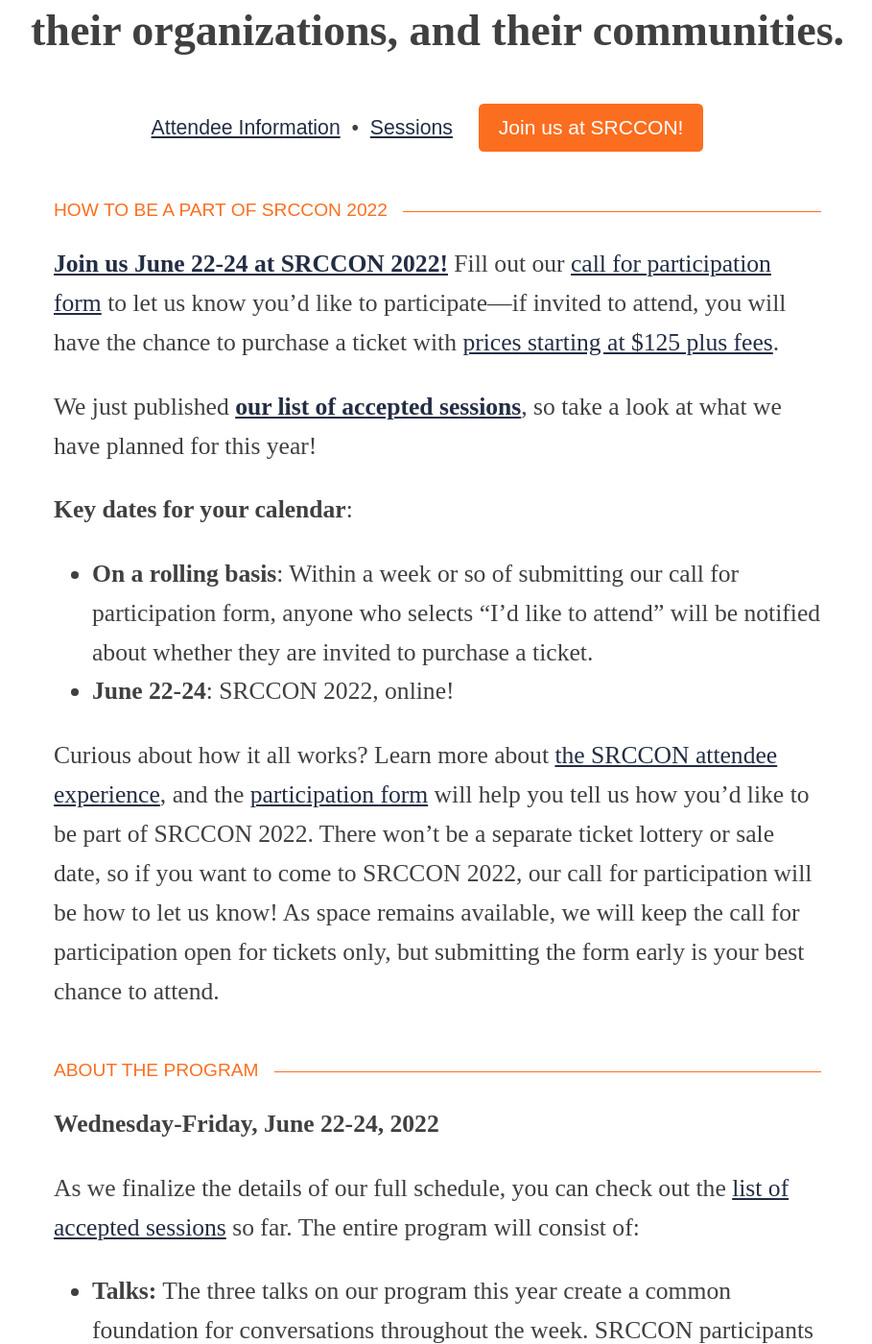
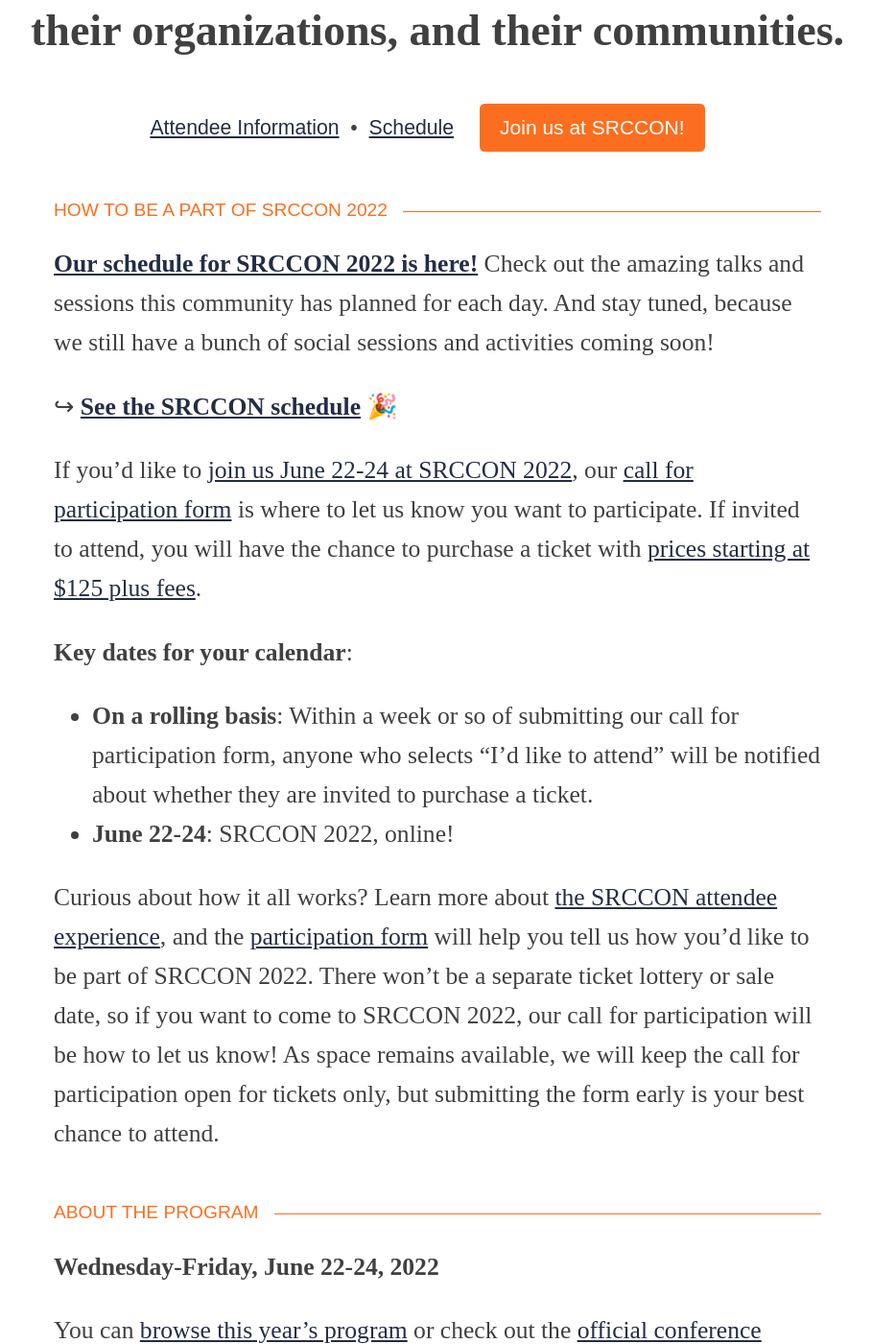
Before and after one commit to OpenNews/srccon-2022, a Jekyll site: the page built from homepage.md, in a window 1280 px wide and 1400 px high, scrolled down 604 px. Shown: the whole window at 96% size, without its empty margins (184-1093 px from the left). Built offline with Jekyll 4.4.1, drawn with Linux system fonts in a browser that asks for light colours; some web fonts are replaced; our own code applies the rules of GitHub Pages for plain Markdown files; some of the changed text lies outside the part shown.

Commit message:
page updates for schedule launch

```diff
--- a/_layouts/simple_layout.html
+++ b/_layouts/simple_layout.html
@@ -54,7 +54,7 @@
             {% endif %}
             {% if page.section == 'homepage' %}<p class="big-type">A participant-led conference from <a href="https://opennews.org">OpenNews</a> for&nbsp;journalists who want to transform their work, their organizations, and their communities.</p>{% endif %}
             <div class="sub-nav">
-                <a href="/attendees">Attendee Information</a>&nbsp; • &nbsp;<a href="/program">Sessions</a>
+                <a href="/attendees">Attendee Information</a>&nbsp; • &nbsp;<a href="/schedule">Schedule</a>
                 {% if page.cta_button_text %}
                 <a href="{{ page.cta_button_link }}" class="button">{{ page.cta_button_text }}</a>
                 {% else %}
--- a/homepage.md
+++ b/homepage.md
@@ -5,9 +5,11 @@
 
 ### How to be a part of {{ page.event_name }}
 
-**[Join us June 22-24 at SRCCON 2022!](/participation/form)** Fill out our [call for participation form](/participation/form) to let us know you'd like to participate—if invited to attend, you will have the chance to purchase a ticket with [prices starting at $125 plus fees](/attendees/#tickets).
+**[Our schedule for SRCCON 2022 is here!](/schedule)** Check out the amazing talks and sessions this community has planned for each day. And stay tuned, because we still have a bunch of social sessions and activities coming soon!
 
-We just published **[our list of accepted sessions](/program)**, so take a look at what we have planned for this year!
+↪ **[See the SRCCON schedule](/schedule)** 🎉
+
+If you'd like to [join us June 22-24 at SRCCON 2022](/participation/form), our [call for participation form](/participation/form) is where to let us know you want to participate. If invited to attend, you will have the chance to purchase a ticket with [prices starting at $125 plus fees](/attendees/#tickets).
 
 **Key dates for your calendar**:
 
@@ -21,7 +23,7 @@
 
 **Wednesday-Friday, June 22-24, 2022**
 
-As we finalize the details of our full schedule, you can check out the [list of accepted sessions](/program) so far. The entire program will consist of:
+You can [browse this year's program](/program) or check out the [official conference schedule](/schedule), with more social conversations and activities coming soon. The entire program will consist of:
 
 * **Talks:** The three talks on our program this year create a common foundation for conversations throughout the week. SRCCON participants can watch them in advance and submit questions ahead of time, or join us live to watch the talks and participate in Q&As with the speakers.
 * **Sessions:** Participatory sessions create space to get into the biggest problems facing journalism, together. Community members will facilitate peer conversations and hands-on workshops that draw on the experience of every attendee in the room.
```
Also changed, not shown: attendees.md (+1 -1 lines), participation_form.md (+1 -1 lines), program.md (+4 -4 lines).
